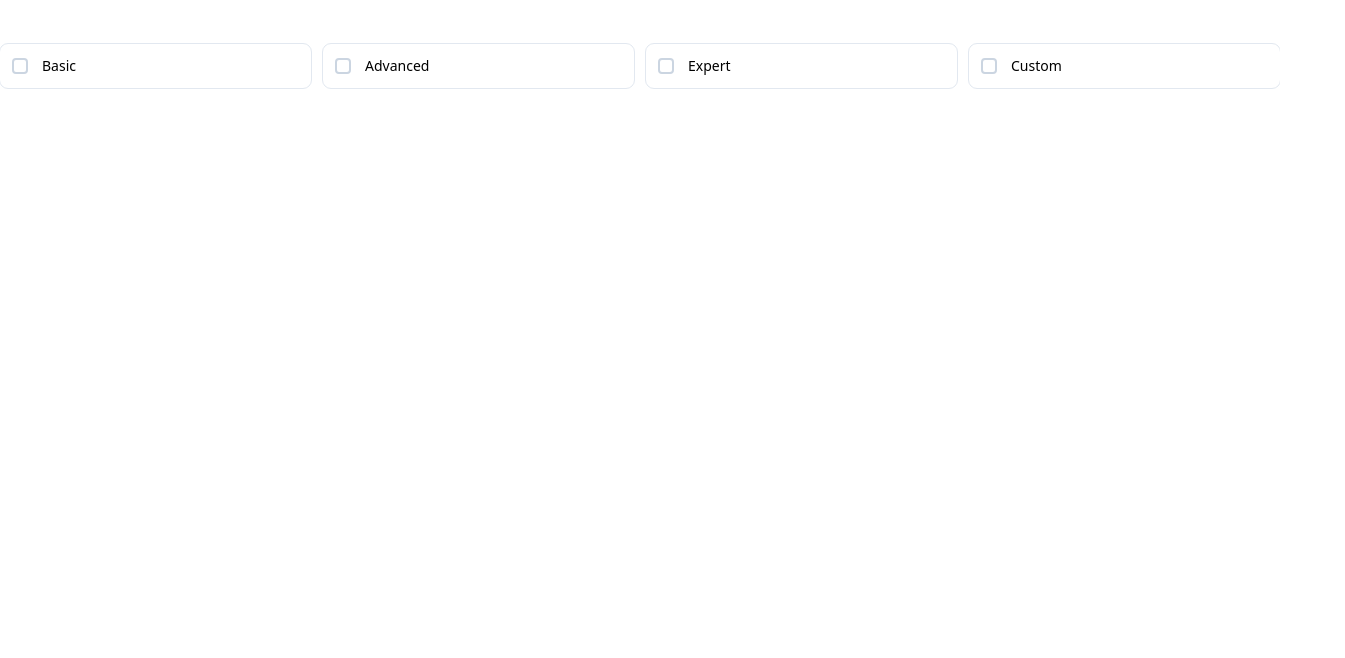
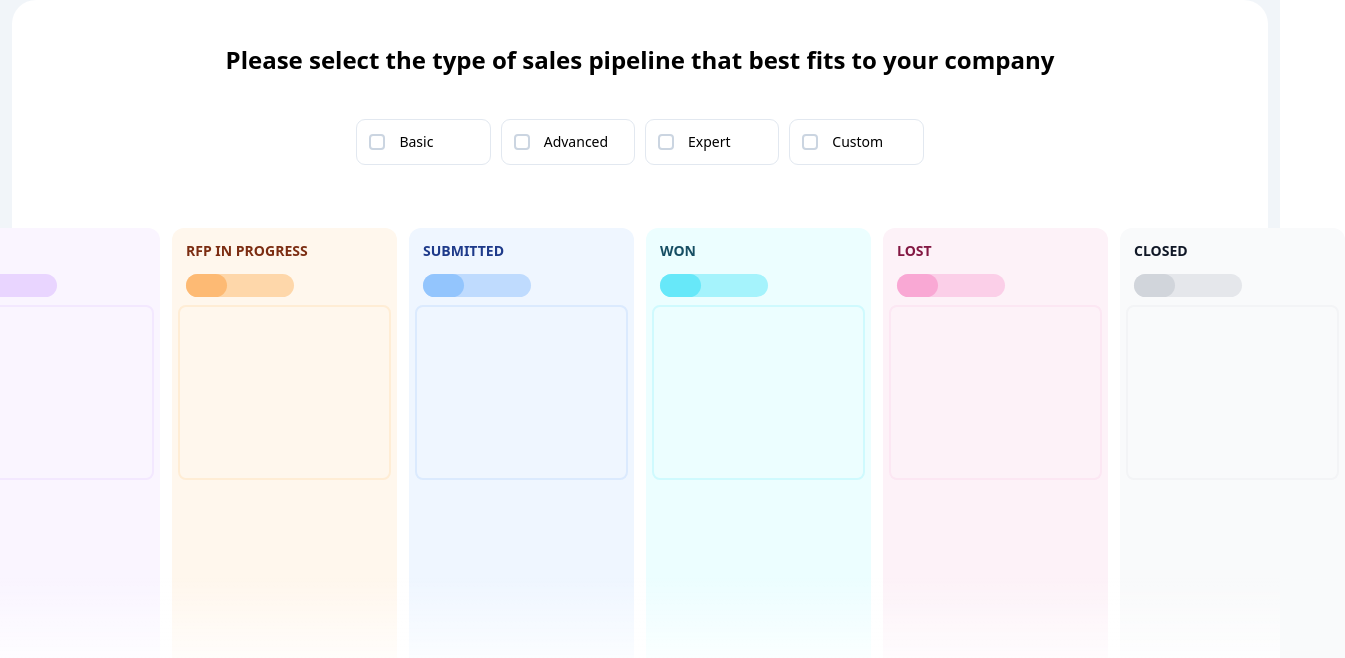
Before and after one commit to v1nidev/pipelines, a React (Vite) app: page / in a window 1280 px wide. Shown: the top 658 px of the page, 1345 px wide, since content can reach past the window. Built offline with nearby package versions, Linux system fonts and the light colour scheme.

Commit message:
Create main content layout

```diff
--- a/src/App.tsx
+++ b/src/App.tsx
@@ -1,24 +1,69 @@
 import { useState } from "react";
 import { Checkbox } from "./shared/Checkbox";
+import { Column } from "./Column";
 
 const filters = ["Basic", "Advanced", "Expert", "Custom"];
+const columns = [
+  {
+    title: "Lead",
+    color: "purple",
+  },
+  {
+    title: "RFP in progress",
+    color: "orange",
+  },
+  {
+    title: "Submitted",
+    color: "blue",
+  },
+  {
+    title: "Won",
+    color: "cyan",
+  },
+  {
+    title: "Lost",
+    color: "pink",
+  },
+  {
+    title: "Closed",
+    color: "gray",
+  },
+];
 
 function App() {
   const [checkedFilter, setCheckedFilter] = useState("");
 
   return (
-    <ul className="flex mt-11 gap-x-3 min-w-[45%]">
+    <div className="flex flex-col px-3 h-screen bg-slate-100">
+      <main className="flex pt-11 flex-col grow items-center rounded-t-3xl bg-white">
+        <fieldset className="flex flex-col items-center w-full">
+          <legend className="text-2xl font-semibold text-center">
+            Please select the type of sales pipeline that best fits to your
+            company
+          </legend>
+          <div className="flex mt-11 gap-x-3 min-w-[45%]">
             {filters.map((filter) => (
-        <li key={filter} className="grow shrink-0 basis-0">
               <Checkbox
+                key={filter}
+                className="grow shrink-0 basis-0"
                 name={filter}
                 label={filter}
                 checked={checkedFilter === filter}
-            onChange={(isChecked) => setCheckedFilter(isChecked ? filter : "")}
+                onChange={(isChecked) =>
+                  setCheckedFilter(isChecked ? filter : "")
+                }
               />
-        </li>
             ))}
-    </ul>
+          </div>
+        </fieldset>
+        <div className="flex mt-16 grow gap-x-3">
+          {columns.map((column) => (
+            <Column key={column.title} {...column} />
+          ))}
+        </div>
+        <div className="fixed bottom-0 left-0 right-0 h-56 bg-gradient-to-t from-white via-white via-50% to-transparent"></div>
+      </main>
+    </div>
   );
 }
 
```
Lines whose indentation alone changed are shown as unchanged.
